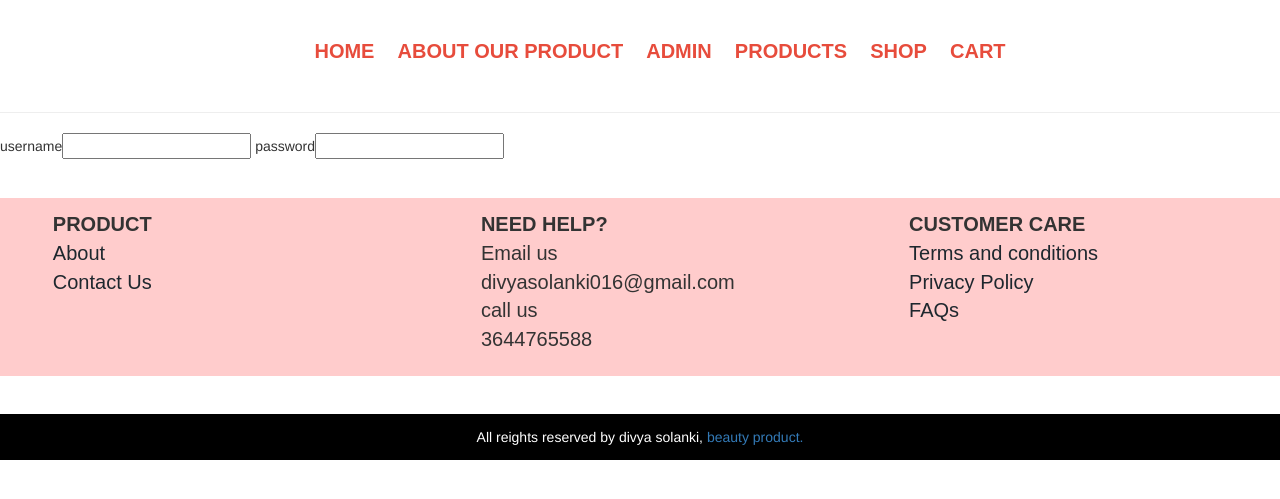
After one commit to idenginfotech/gitproject, a PHP site: page /admin.php in a window 1280 px wide. The commit adds this page. Shown: the top 499 px of the page. Run offline with PHP 8.4, Linux system fonts and the light colour scheme.

Commit message:
add file

```diff
--- /dev/null
+++ b/admin.php
@@ -0,0 +1,91 @@
+<!DOCTYPE html>
+<html>
+<head>
+	<meta charset="utf-8">
+	<title>beauty_product</title>
+	 <meta charset="utf-8">
+  <meta name="viewport" content="width=device-width, initial-scale=1">
+  <link rel="stylesheet" href="https://maxcdn.bootstrapcdn.com/bootstrap/3.4.1/css/bootstrap.min.css">
+  <script src="https://ajax.googleapis.com/ajax/libs/jquery/3.5.1/jquery.min.js"></script>
+  <script src="https://maxcdn.bootstrapcdn.com/bootstrap/3.4.1/js/bootstrap.min.js"></script>
+
+	<link rel="stylesheet" type="text/css" href="./css/style.css">
+</head>
+<body>
+<div class="menu">
+	<div class="wrapper">
+		<ul>
+			<li><a href="#">HOME</a></li>
+			<li><a href="#">ABOUT OUR PRODUCT</a></li>
+		    <li><a href="#">ADMIN</a></li>
+		    <li><a href="#">PRODUCTS</a></li>
+		    <li><a href="#">SHOP</a></li>
+		    <li><a href="#">CART</a></li>
+		</ul>
+
+
+
+
+	</div>
+</div>
+<hr>
+
+<div>
+	<form>
+		username<input type="text" name="">
+		password<input type="password" name="">
+	</form>
+</div>
+<div class="bottom">
+	<div class="wrapper">
+
+		<div class="row">
+		<div class="col-sm-4">
+			<ul>
+				<li><strong>PRODUCT</strong></li>
+				<li><a href="">About</a></li>
+				<li><a href="">Contact Us</a></li>
+			</ul>
+		</div>
+		<div class="col-sm-4">
+			<ul>
+				<li><strong>NEED HELP?</strong></li>
+				<li>Email us</li>
+				<li>divyasolanki016@gmail.com</li>
+				<li>call us</li>
+				<li>3644765588</li>
+			</ul>
+
+		 </div>
+		<div class="col-sm-4">
+			<ul>
+				<li><strong>CUSTOMER CARE</strong></li>
+				<li><a href="">Terms and conditions</a></li>
+				<li><a href="">Privacy Policy</a></li>
+				<li><a href="">FAQs</a></li>
+
+			</ul>
+
+
+		</div>
+	</div>
+
+
+	</div>
+
+
+
+</div>
+
+<div class="footer">
+	<div class="wrapper">
+		All reights reserved by divya solanki, <a href="">beauty product.</a>
+
+
+
+	</div>
+
+</div>
+
+</body>
+</html>
--- a/index.php
+++ b/index.php
@@ -17,7 +17,7 @@
 		<ul>
 			<li><a href="#">HOME</a></li>
 			<li><a href="aboutus.php">ABOUT OUR PRODUCT</a></li>
-		    <li><a href="#">ADMIN</a></li>
+		    <li><a href="admin.php">ADMIN</a></li>
 		    <li><a href="#">PRODUCTS</a></li>
 		    <li><a href="#">SHOP</a></li>
 		    <li><a href="#">CART</a></li>
```
